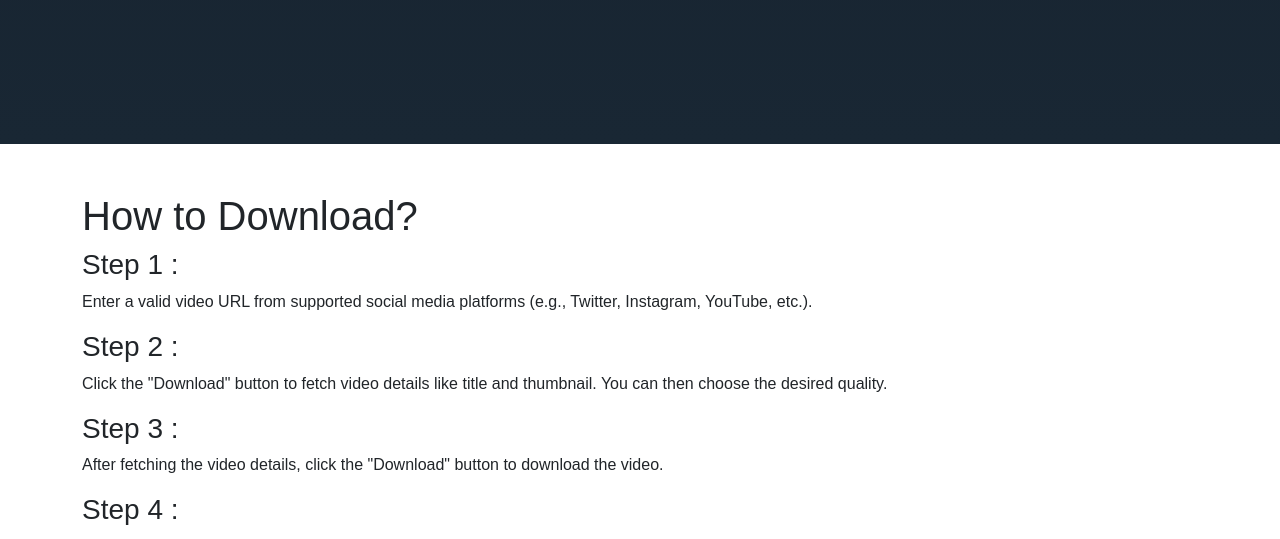
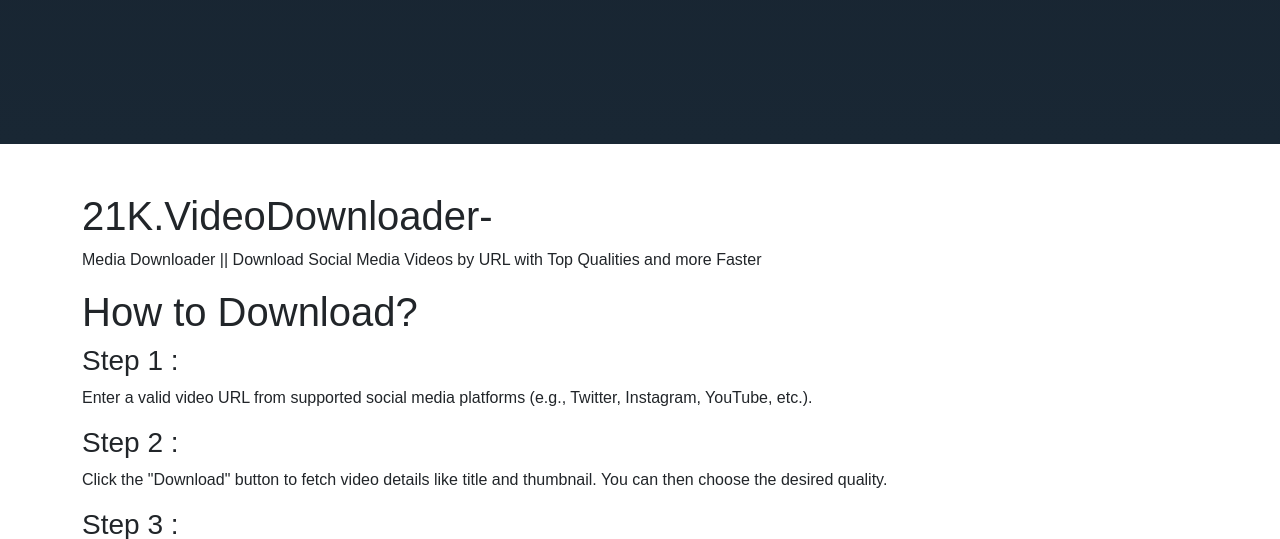
Before and after one commit to alwaysnithish/21K.VideoDownloader, a Django app: page / in a window 1280 px wide. Shown: the part 720-1259 px from the top of the page. Run offline with Django 5.2, Linux system fonts and the light colour scheme; some libraries are stand-ins or nearby versions.

Commit message:
Update download.html

```diff
--- a/templates/download.html
+++ b/templates/download.html
@@ -110,6 +110,7 @@
        });
    </script>
    <div class="container mt-5">
+       <h1>21K.VideoDownloader-</h1> <p>Media Downloader || Download  Social Media Videos by URL with Top Qualities and more Faster</p>
    <h1>How to Download?</h1>    <h3>Step 1 :</h3>
    <p>Enter a valid video URL from supported social media platforms (e.g., Twitter, Instagram, YouTube, etc.).</p>    <h3>Step 2 :</h3>
    <p>Click the "Download" button to fetch video details like title and thumbnail. You can then choose the desired quality.</p>    <h3>Step 3 :</h3>
```
